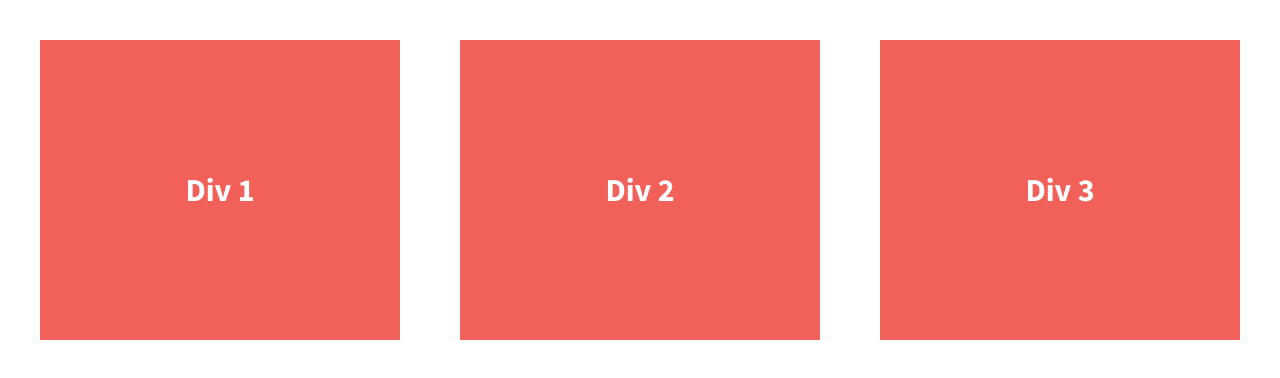
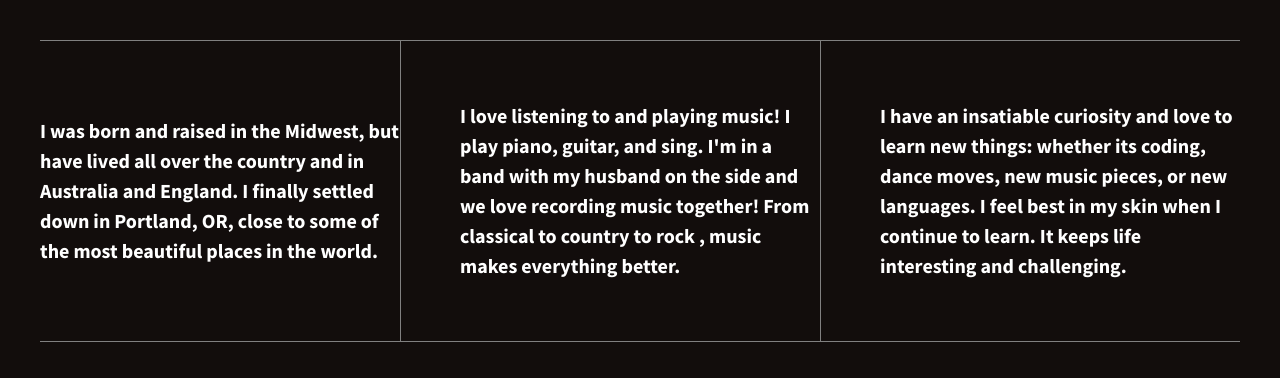
Before and after one commit to tashadanner/grid-flexbox, a plain HTML site: page index.html in a window 1280 px wide. Drawn offline with nearby package versions, Linux system fonts and the light colour scheme.

Commit message:
Customized html and css with colors and content

```diff
--- a/css/main.css
+++ b/css/main.css
@@ -97,7 +97,7 @@ textarea {
 
 
 html {
-  background-color: #fff;
+  background-color: #120D0C;
   height: 100%;
 }
 
@@ -113,19 +113,25 @@ body {
   font-weight: 700;
   display: flex;
   justify-content: space-between;
+  border-top: 1px grey solid;
+  border-bottom: 1px grey solid;
 }
 
 .div-1, .div-2, .div-3 {
   /*give the divs a width of 30%, add display:flex, set justify-content and align-items to center*/
   color: #fff;
   line-height: 1.5em;
-  font-size: 1.6em;
-  background-color: #f16059;
+  font-size: 1em;
+  background-color: #120D0C;
   height: 300px;
   display: flex;
   width: 30%;
   justify-content: center;
   align-items: center;
+}
+
+.div-1, .div-2 {
+    border-right: .5px grey solid;
 }
 
 
--- a/index.html
+++ b/index.html
@@ -23,13 +23,17 @@
 
         <section class="wrapper">
             <div class="div-1">
-                Div 1
+                I was born and raised in the Midwest, but have lived all over the country and in Australia and England. I finally settled down in Portland, OR, close to some of the most
+                beautiful places in the world.
             </div>
             <div class="div-2">
-                Div 2
+                I love listening to and playing music! I play piano, guitar, and sing. I'm in a band with my husband on the side and we love recording music together! From classical to country to
+                rock , music makes everything better.
+
             </div>
             <div class="div-3">
-                Div 3
+                I have an insatiable curiosity and love to learn new things: whether its coding, dance moves, new music pieces, or new languages. I feel best in my skin when I continue to learn.
+                It keeps life interesting and challenging.
             </div>
         </section>
 
```
